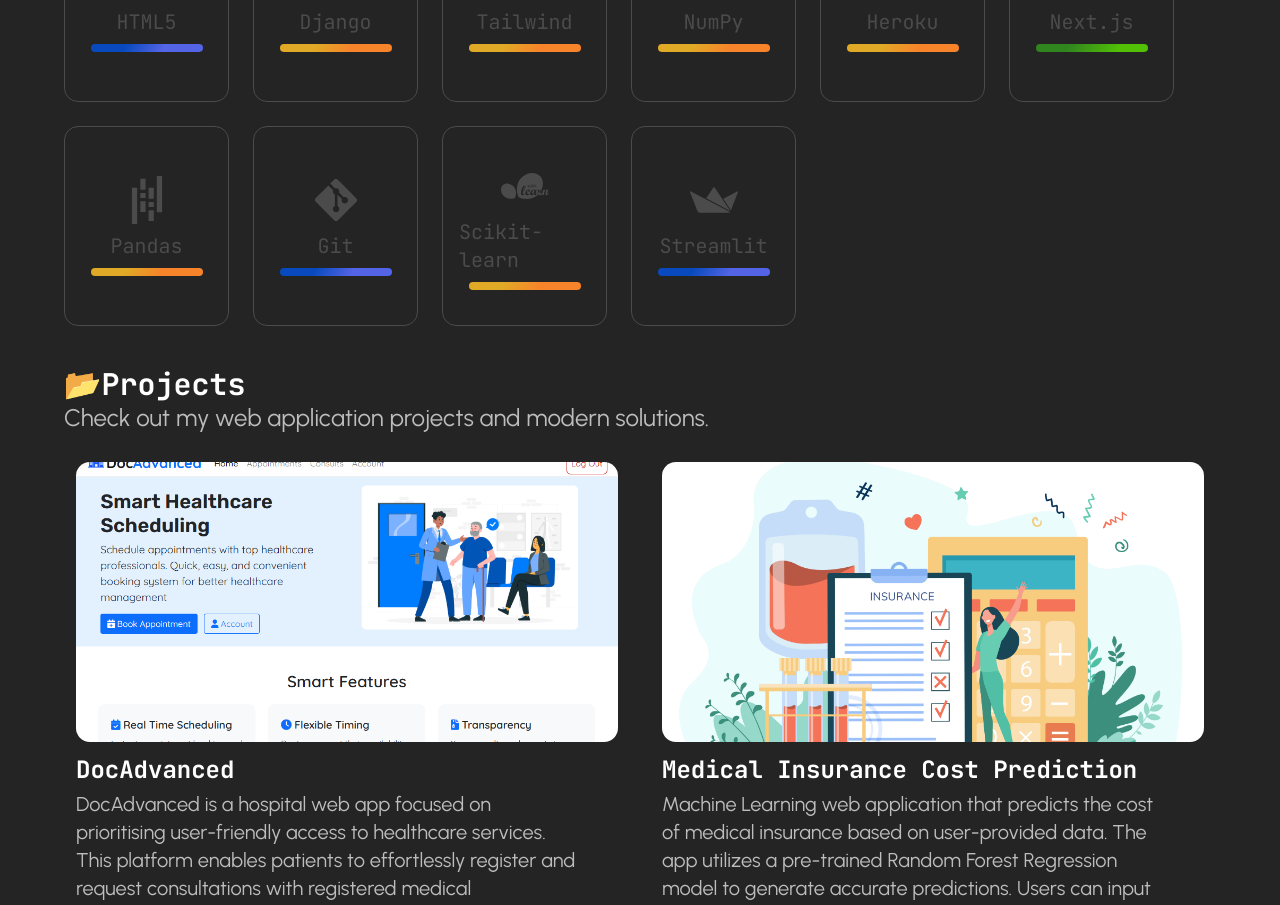
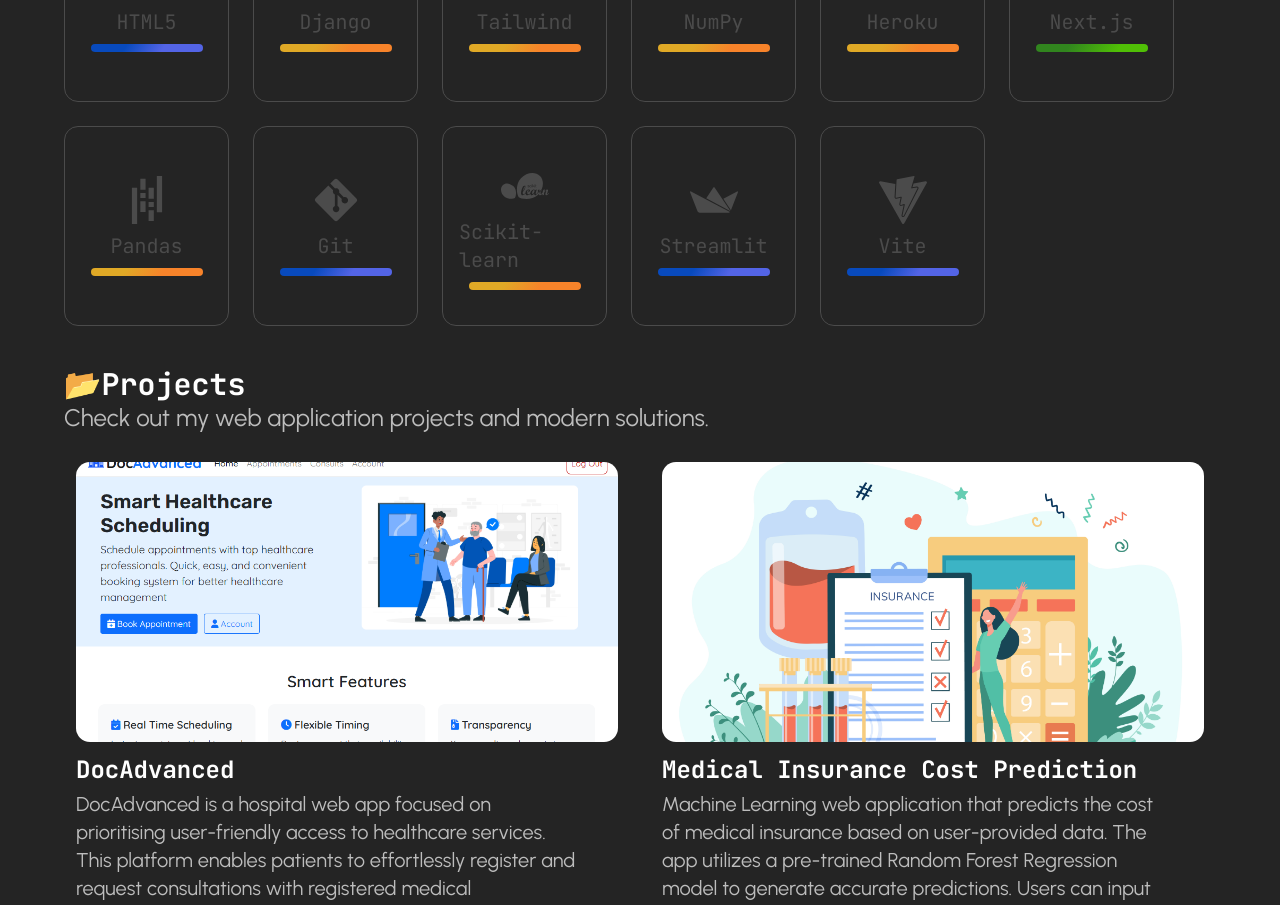
Before and after one commit to Jonatas-01/personal-portfolio, a React (Vite) app: page / in a window 1280 px wide. Shown: the part 1520-2425 px from the top of the page. Built offline with nearby package versions, Linux system fonts and the light colour scheme.

Commit message:
feat: add Vite to skills section

```diff
--- a/src/components/Skills/SkillsCards.tsx
+++ b/src/components/Skills/SkillsCards.tsx
@@ -1,5 +1,5 @@
 import { FaPython, FaReact, FaCss3Alt, FaHtml5, FaGitAlt } from "react-icons/fa";
-import { SiTypescript, SiJavascript, SiPostgresql, SiPandas, SiDjango, SiTailwindcss, SiNumpy, SiHeroku, SiScikitlearn, SiStreamlit } from "react-icons/si";
+import { SiTypescript, SiJavascript, SiPostgresql, SiPandas, SiVite, SiDjango, SiTailwindcss, SiNumpy, SiHeroku, SiScikitlearn, SiStreamlit } from "react-icons/si";
 import { RiNextjsFill } from "react-icons/ri";
 import SkillsTag from "./SkillsTag";
 import type { JSX } from "react/jsx-runtime";
@@ -35,6 +35,7 @@
                 <Card skill="Git" icon={<FaGitAlt />} level="advanced" />
                 <Card skill="Scikit-learn" icon={<SiScikitlearn />} level="intermediate" />
                 <Card skill="Streamlit" icon={<SiStreamlit />} level="advanced" />
+                <Card skill="Vite" icon={<SiVite />} level="advanced" />
             </div>
         </div>
     )
```
